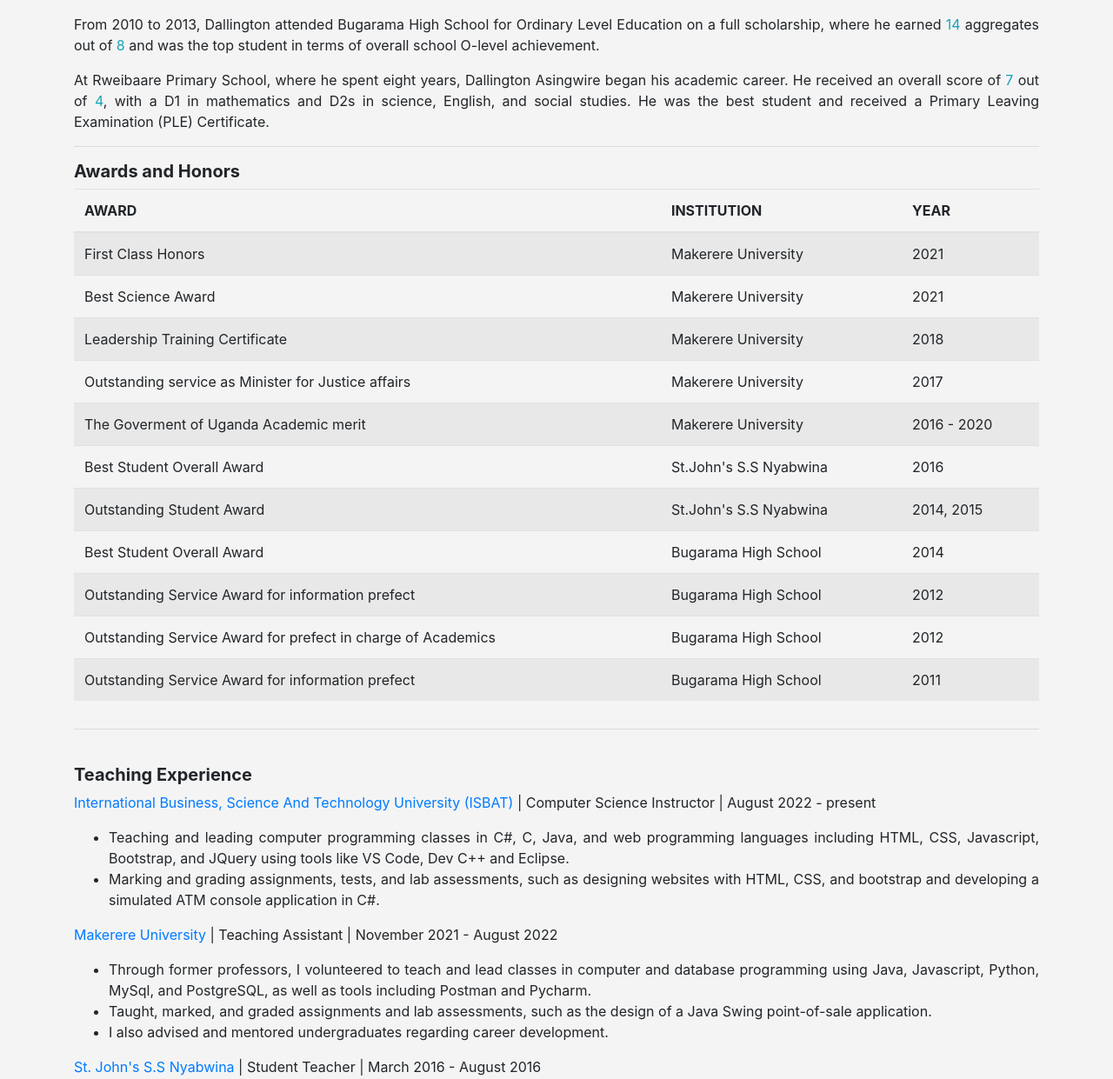
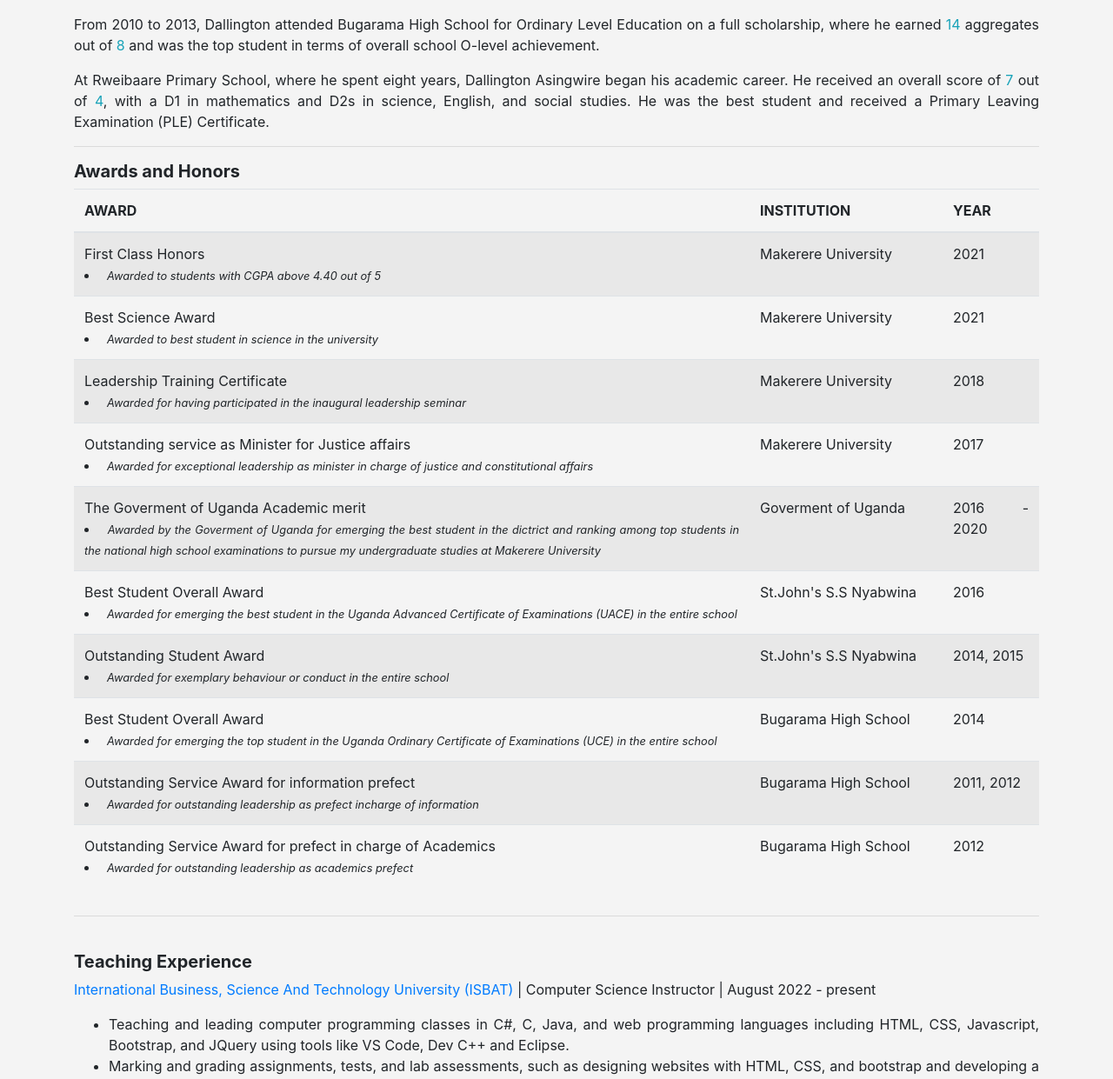
Before and after one commit to d-asingwire/dallingtonug, a PHP site: page / in a window 1280 px wide. Shown: the part 1345-2586 px from the top of the page at 87% size. Run offline with PHP 8.4, Linux system fonts and the light colour scheme.

Commit message:
edited awards section

```diff
--- a/index.php
+++ b/index.php
@@ -159,66 +159,98 @@
                 <table class="table table-striped">
                     <thead>
                         <tr>
-                            <th>AWARD</th>
-                            <th>INSTITUTION</th>
-                            <th>YEAR</th>
+                            <th style="width: 70%">AWARD</th>
+                            <th style="width: 20%">INSTITUTION</th>
+                            <th style="width: 10%">YEAR</th>
                         </tr>
                     </thead>
                     <tbody>
                         <tr>
-                            <td>First Class Honors</td>
+                            <td>First Class Honors
+                               <br/>
+                                <li><i class="ml-1"><small>Awarded to students with CGPA above 4.40 out of 5</small></i></li>
+
+                            </td>
                             <td>Makerere University</td>
                             <td>2021</td>
                         </tr>
                         <tr>
-                            <td>Best Science Award</td>
+                            <td>Best Science Award
+                            <br/>
+                                <li><i class="ml-1"><small>Awarded to best student in science in the university</small></i></li>
+
+                            </td>
                             <td>Makerere University</td>
                             <td>2021</td>
                         </tr>
                         <tr>
-                            <td>Leadership Training Certificate</td>
+                            <td>Leadership Training Certificate
+                            <br/>
+                                <li><i class="ml-1"><small>Awarded for having participated in the inaugural leadership seminar</small></i></li>
+
+                            </td>
                             <td>Makerere University</td>
                             <td>2018</td>
                         </tr>
                         <tr>
-                            <td>Outstanding service as Minister for Justice affairs</td>
+                            <td>Outstanding service as Minister for Justice affairs
+                            <br/>
+                                <li><i class="ml-1"><small>Awarded for exceptional leadership as minister in charge of justice and constitutional affairs</small></i></li>
+
+                            </td>
                             <td>Makerere University</td>
                             <td>2017</td>
                         </tr>
                         <tr>
-                            <td>The Goverment of Uganda Academic merit</td>
-                            <td>Makerere University</td>
+                            <td>The Goverment of Uganda Academic merit
+                            <br/>
+                                <li><i class="ml-1"><small>Awarded by the Goverment of Uganda for emerging the best student in the dictrict and ranking among top students in the national
+                                     high school examinations to pursue my undergraduate studies at Makerere University</small></i></li>
+                            </td>
+                            <td>Goverment of Uganda</td>
                             <td>2016 - 2020</td>
                         </tr>
                         <tr>
-                            <td>Best Student Overall Award</td>
+                            <td>Best Student Overall Award
+                            <br/>
+                                <li><i class="ml-1"><small>Awarded for emerging the best student in the Uganda Advanced Certificate of Examinations (UACE) in the entire school</small></i></li>
+                            </td>
                             <td>St.John's S.S Nyabwina</td>
                             <td>2016</td>
                         </tr>
                         <tr>
-                            <td>Outstanding Student Award</td>
+                            <td>Outstanding Student Award
+                            <br/>
+                                <li><i class="ml-1"><small>Awarded for exemplary behaviour or conduct in the entire school</small></i></li>
+                            </td>
                             <td>St.John's S.S Nyabwina</td>
                             <td>2014, 2015</td>
                         </tr>
                         <tr>
-                            <td>Best Student Overall Award</td>
+                            <td>Best Student Overall Award
+                            <br/>
+                                <li><i class="ml-1"><small>Awarded for emerging the top student in the Uganda Ordinary Certificate of Examinations (UCE) in the entire school</small></i></li>
+                            </td>
                             <td>Bugarama High School</td>
                             <td>2014</td>
                         </tr>
                         <tr>
-                            <td>Outstanding Service Award for information prefect</td>
+                            <td>Outstanding Service Award for information prefect
+                            <br/>
+                                <li><i class="ml-1"><small>Awarded for outstanding leadership as prefect incharge of information</small></i></li>
+
+                            </td>
+                            <td>Bugarama High School</td>
+                            <td>2011, 2012</td>
+                        </tr>
+                        <tr id="Experience">
+                            <td>Outstanding Service Award for prefect in charge of Academics
+                            <br/>
+                                <li><i class="ml-1"><small>Awarded for outstanding leadership as academics prefect</small></i></li>
+
+                            </td>
                             <td>Bugarama High School</td>
                             <td>2012</td>
-                        </tr>
-                        <tr>
-                            <td>Outstanding Service Award for prefect in charge of Academics</td>
-                            <td>Bugarama High School</td>
-                            <td>2012</td>
-                        </tr>
-                        <tr id="Experience">
-                            <td>Outstanding Service Award for information prefect</td>
-                            <td>Bugarama High School</td>
-                            <td>2011</td>
                         </tr>
                     </tbody>
                 </table>
@@ -238,7 +270,7 @@
                 <li>Marking and grading assignments, tests, and lab assessments, such as designing websites with HTML, CSS, and bootstrap and developing a simulated ATM console application in C#.</li>
             </ul>
 
-            <p><a href="https://www.mak.ac.ug/" target="_blank">Makerere University</a> | Teaching Assistant |  November 2021 - August 2022
+            <p><a href="https://www.mak.ac.ug/" target="_blank">Makerere University</a> | Teaching Assistant | November 2021 - August 2022
             <ul>
                 <li>Through former professors, I volunteered to teach and lead classes in computer and database programming using Java, Javascript, Python, MySql, and PostgreSQL, as well as tools including Postman and Pycharm.</li>
                 <li>Taught, marked, and graded assignments and lab assessments, such as the design of a Java Swing point-of-sale application.</li>
@@ -290,7 +322,7 @@
             </ul>
             </p>
 
-            <p><a href="https://www.bou.or.ug/" target="_blank">Bank of Uganda</a> | Software Development Engineering Intern |  July 2019 - August 2019
+            <p><a href="https://www.bou.or.ug/" target="_blank">Bank of Uganda</a> | Software Development Engineering Intern | July 2019 - August 2019
             <ul>
                 <li>I designed an ASP.NET C# online API system that allowed users to transact via USSD. I created UML design diagrams using software like Lucidchart.</li>
                 <li> I developed RESTful API systems for financial transactions, such as mobile money payments, using the C# programming language.</li>
@@ -433,12 +465,42 @@
                 <table class="table">
                     <thead>
                         <tr>
-                            <th>Project</th>
-                            <th>Description</th>
+                            <th style="width: 28%">Project</th>
+                            <th style="width: 72%">Description</th>
                         </tr>
                     </thead>
 
                     <tbody>
+
+                        <tr>
+                            <td><a href="http://dissertations.mak.ac.ug/handle/20.500.12281/9790?show=full" target="_blank">A secure layer for a desktop weather data repository</a></td>
+                            <td>As security
+                                becomes an increasing concern, data in a distributed environment is
+                                susceptible to inappropriate manipulation. Due to the significance of
+                                weather data, there was a need for mechanisms to protect this
+                                information from the time it is collected until it is used for forecasting
+                                and prediction. I was able to accomplish this by conducting research,
+                                designing, and implementing a secure layer for a desktop repository of
+                                weather data.</td>
+                        </tr>
+
+                        <tr>
+                            <td><a href="https://github.com/DallingtonAsin/parksmart-mobile-app.git" target="_blank">ParkPro</a></td>
+                            <td>A mobile app that helps drivers find affordable and nearby parking spots.</td>
+                        </tr>
+
+                        <tr>
+                            <td><a href="https://github.com/DallingtonAsin/parksmart-mobile-app.git" target="_blank">E-docta</a></td>
+                            <td>A telemedicine mobile application that enables drivers to seek remote diagnosis and treatment.</td>
+                        </tr>
+
+                        <tr>
+                            <td><a href="https://dashboard.parkproug.com/" target="_blank">Parkpro Management System</a></td>
+                            <td>Parking management system for a property owner.</td>
+                        </tr>
+
+
+
                         <tr>
                             <td><a href="http://posv2.parkproug.com" target="_blank">Point of sale</a></td>
                             <td>Used by shop and supermarket owners to record daily transactions and generate reports. It also features barcode scanning capabilities.</td>
@@ -449,18 +511,10 @@
                             <td>User can use it to record attendance, add departments, record spending, and examine reports.</td>
                         </tr>
 
-                        <tr>
-                            <td><a href="https://dashboard.parkproug.com/" target="_blank">Parkpro MS</a></td>
-                            <td>Parking management system for a property owner.</td>
-                        </tr>
+
 
                         <tr>
-                            <td><a href="https://github.com/DallingtonAsin/parksmart-mobile-app.git" target="_blank">Parkpro mobile app</a></td>
-                            <td>A mobile app that helps drivers find affordable and nearby parking spots.</td>
-                        </tr>
-
-                        <tr>
-                            <td><a href="http://posv2.parkproug.com" target="_blank">Vendor MS</a></td>
+                            <td><a href="http://posv2.parkproug.com" target="_blank">Vendor Management System</a></td>
 
                             <td>Retailers and wholesalers use this system to manage orders and suppliers.</td>
                         </tr>
@@ -470,35 +524,35 @@
                             <td>In a hostel, this software is used to manage rooms, record payments, and generate reports.</td>
                         </tr>
 
-                        <tr>
+                        <!-- <tr>
                             <td><a href="http://hms.parkproug.com" target="_blank"> Restaurant MS</a></td>
                             <td>Restaurant proprietors use this software to log transactions and view reports.</td>
-                        </tr>
+                        </tr> -->
 
                         <tr>
-                            <td><a href="http://sms.parkproug.com/" target="_blank"> School MS</a></td>
-                            <td>used by students and teachers in a school.</td>
+                            <td><a href="http://sms.parkproug.com/" target="_blank"> School Management System</a></td>
+                            <td>used by school teachers and administrators to manage records such as registered students, examinations, financial records, among others.</td>
                         </tr>
 
                         <tr>
                             <td><a href="http://exam.parkproug.com/" target="_blank"> Online examination system</a></td>
-                            <td>Students can access their examinations online by logging in. They are evaluated immediately after submitting their exam.</td>
+                            <td>The system allows students to log in and access their online examinations. They are evaluated immediately following exam submission.</td>
 
                         </tr>
 
                         <tr>
-                            <td><a href="https://github.com/DallingtonAsin/SimpleExaminationSystem.git" target="_blank"> Microfinance MS</a></td>
-                            <td>Microfinance institutions use MIMS to manage financial transactions.</td>
+                            <td><a href="https://github.com/DallingtonAsin/SimpleExaminationSystem.git" target="_blank"> Microfinance Management System</a></td>
+                            <td>The system allows micro finance institutions like Saccos to manage their customers and financial records</td>
                         </tr>
 
                         <tr>
                             <td><a href="http://posv2.parkproug.com" target="_blank">simple unit converter</a></td>
-                            <td>a calculator that can assist the user in doing simple math calculations.</td>
+                            <td>a software that the user can use in performing basic math operations.</td>
                         </tr>
 
                         <tr>
                             <td><a href="https://github.com/DallingtonAsin/UTLAgent.git" target="_blank">UTLAgent</a></td>
-                            <td>A Telecom(UTL) Agent can use this C# ASP.NET program to register a customer, deposit money on the customer's account, withdraw money from the customer's account, view a list of all registered customers, view the customer's account balance, view a ledger of transactions, check if the customer is registered, and view a list of activity logs done within the system.</td>
+                            <td>A Telecom (UTL) Agent can use this C# ASP.NET program to register a customer, deposit money on the customer's account, withdraw money from the customer's account, view a list of all registered customers, view the customer's account balance, view a ledger of transactions, check if the customer is registered, and view a list of activity logs done within the system.</td>
 
                         </tr>
 
@@ -519,7 +573,9 @@
             <div class="row">
                 <div class="col-md-12">
                     <ul>
-                        <li><article><a class="text-decoration-none" href="https://dev.to/dallington256/using-guzzle-http-in-laravel-to-send-http-requests-4po6" target="_blank">Using Guzzle Http Client to send Http Requests to the API in Laravel.</a></article></li>
+                        <li>
+                            <article><a class="text-decoration-none" href="https://dev.to/dallington256/using-guzzle-http-in-laravel-to-send-http-requests-4po6" target="_blank">Using Guzzle Http Client to send Http Requests to the API in Laravel.</a></article>
+                        </li>
                         <li><a class="text-decoration-none" href="https://dev.to/dallington256/using-env-file-in-react-native-application-3961" target="_blank">How to use .env file in a React Native Application</a></li>
                         <li><a class="text-decoration-none" href="https://dev.to/dallington256/how-to-have-exportable-datatables-in-laravel-using-yajra-datatables-mb" target="_blank">How to have exportable datatables in laravel using yajra datatables plugin</a></li>
                         <li><a class="text-decoration-none" href="https://dev.to/dallington256/how-to-use-swr-in-a-next-js-app-19gl" target="_blank">How to use SWR in a Next.js app</a></li>
```
Lines whose indentation alone changed are shown as unchanged.
